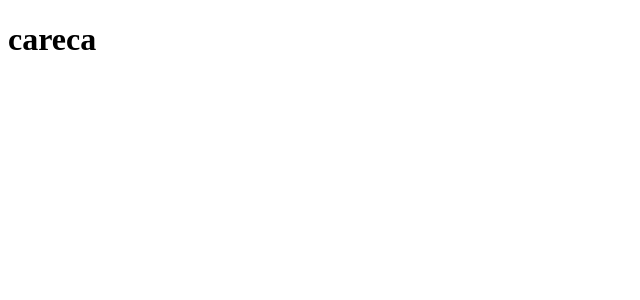
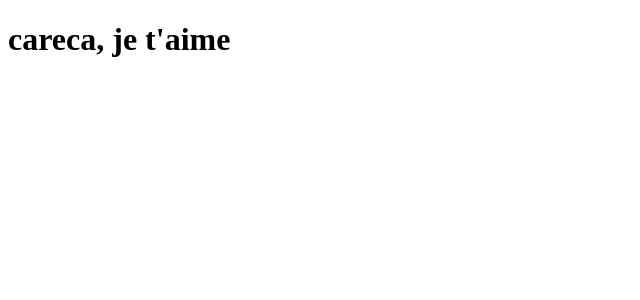
Before and after one commit to peudias/peu, a Next.js app: page / in a window 1280 px wide. Shown: the top 300 px of the page, without its empty margins (0-640 px from the left). Built offline with nearby package versions, Linux system fonts and the light colour scheme.

Commit message:
feat [gitignore]: add gitignore + edit index.js

```diff
--- a/pages/index.js
+++ b/pages/index.js
@@ -1,5 +1,5 @@
 function Home(){
-    return <h1> careca </h1>
+    return <h1> careca, je t'aime </h1>
 }
 
 export default Home;
```
Also changed, not shown: 1 other file (tests, documents, lock files or other folders).
